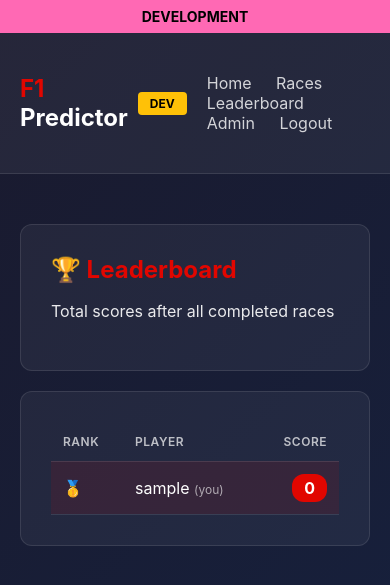
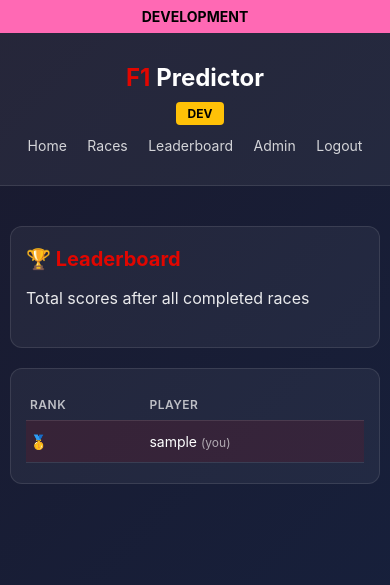
Before and after one commit to brettswift/f1-predictor, a Flask app: page /leaderboard in a window 390 px wide. Shown: the top 585 px of the page. Run offline with Flask 3, Linux system fonts and the light colour scheme; the visitor is signed in with stand-in values (Sample User, id 1); data comes from the database, SQL or seed files in the repository; data that the repository does not hold is empty.

Commit message:
BUD-59: Mobile, badges, version display (#6)
* Bump requests from 2.32.4 to 2.33.0

Bumps [requests](https://github.com/psf/requests) from 2.32.4 to 2.33.0.
- [Release notes](https://github.com/psf/requests/releases)
- [Changelog](https://github.com/psf/requests/blob/main/HISTORY.md)
- [Commits](https://github.com/psf/requests/compare/v2.32.4...v2.33.0)

---
updated-dependencies:
- dependency-name: requests
  dependency-version: 2.33.0
  dependency-type: direct:production
...

Signed-off-by: dependabot[bot] <support@github.com>

* feat(BUD-59): Add mobile responsive layout and CSS improvements\n\n- Add media queries for screens <= 600px\n- Add table-scroll class for horizontal scroll on mobile\n- Wrap main tables in races.html and leaderboard.html with scrollable div\n- Improve header, buttons, and card layout for mobile devices

---------

Signed-off-by: dependabot[bot] <support@github.com>
Co-authored-by: dependabot[bot] <49699333+dependabot[bot]@users.noreply.github.com>
Co-authored-by: Brett <brettswift@gmail.com>
Co-authored-by: openclaw <openclaw@local.com>

```diff
--- a/requirements.txt
+++ b/requirements.txt
@@ -1,6 +1,6 @@
 Flask==3.1.3
 gunicorn==22.0.0
-requests==2.32.4
+requests==2.33.0
 
 # Test dependencies
 pytest==8.3.3
--- a/src/templates/base.html
+++ b/src/templates/base.html
@@ -230,6 +230,80 @@
             font-size: 11px;
             color: rgba(255, 255, 255, 0.35);
         }
+
+        /* Mobile responsiveness */
+        @media (max-width: 600px) {
+            .container {
+                padding: 10px;
+            }
+
+            header .container {
+                flex-direction: column;
+                gap: 10px;
+                text-align: center;
+            }
+
+            nav a {
+                margin: 0 8px;
+                font-size: 14px;
+            }
+
+            h1 {
+                font-size: 24px;
+            }
+
+            h2 {
+                font-size: 20px;
+            }
+
+            .card {
+                padding: 20px 15px;
+            }
+
+            .podium {
+                flex-direction: column;
+                gap: 10px;
+            }
+
+            table {
+                font-size: 14px;
+            }
+
+            th, td {
+                padding: 8px 4px;
+            }
+
+            .btn {
+                padding: 10px 16px;
+                font-size: 14px;
+            }
+
+            .user-info {
+                text-align: center;
+            }
+
+            .card > div {
+                flex-direction: column !important;
+                text-align: center !important;
+            }
+
+            .card > div > div:last-child {
+                text-align: center !important;
+                margin-top: 10px;
+            }
+        }
+
+        /* Scrollable tables on mobile */
+        .table-scroll {
+            overflow-x: auto;
+            -webkit-overflow-scrolling: touch;
+        }
+
+        @media (max-width: 600px) {
+            .table-scroll table {
+                min-width: 500px;
+            }
+        }
     </style>
     {% block extra_css %}{% endblock %}
 </head>
--- a/src/templates/leaderboard.html
+++ b/src/templates/leaderboard.html
@@ -9,6 +9,7 @@
 </div>
 
 <div class="card">
+    <div class="table-scroll">
     <table>
         <thead>
             <tr>
@@ -39,6 +40,7 @@
             {% endfor %}
         </tbody>
     </table>
+    </div>
 </div>
 
 {% if races %}
--- a/src/templates/races.html
+++ b/src/templates/races.html
@@ -9,6 +9,7 @@
 </div>
 
 <div class="card">
+    <div class="table-scroll">
     <table>
         <thead>
             <tr>
@@ -61,6 +62,7 @@
             {% endfor %}
         </tbody>
     </table>
+    </div>
 </div>
 
 {% if is_admin %}
```
